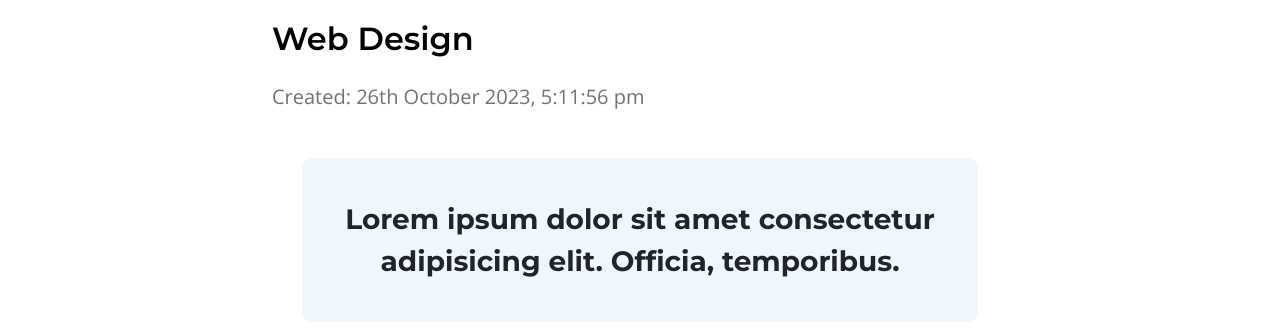
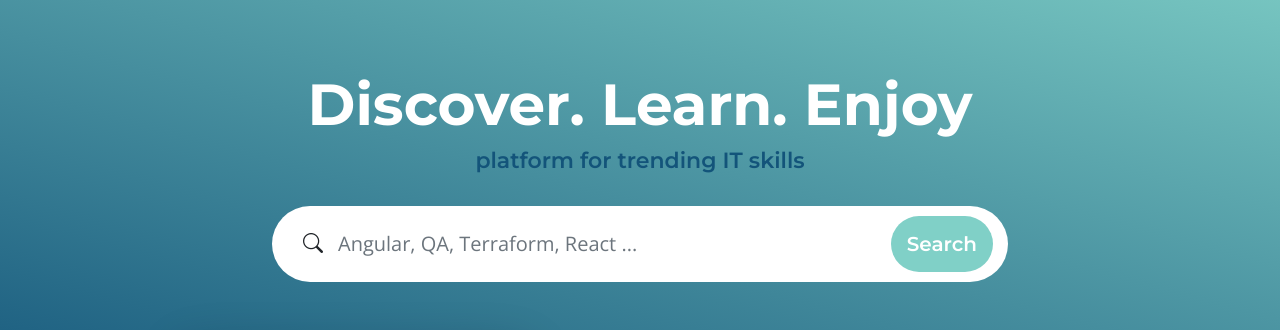
Before and after one commit to Djani-Antova/My_ANgular_Project, an Angular app in the folder interior-forum/: page / in a window 1280 px wide. Shown: the part 310-640 px from the top of the page. Built offline with nearby package versions, Linux system fonts and the light colour scheme; grey boxes are pictures that could not be loaded.

Commit message:
Update home component

```diff
--- a/interior-forum/src/app/app.component.html
+++ b/interior-forum/src/app/app.component.html
@@ -1,8 +1,8 @@
 
     <app-header />
-    <app-theme-details />
+    <!-- <app-theme-details /> -->
     <!-- <app-themes-all /> -->
-    <!-- <app-home /> -->
+    <app-home />
     <!-- <app-not-found /> -->
     <!-- <app-themes-limit /> -->
 
--- a/interior-forum/src/app/features/home/home.component.html
+++ b/interior-forum/src/app/features/home/home.component.html
@@ -3,13 +3,13 @@
         <div class="row">
             <div class="col-lg-8 col-12 mx-auto">
                 <h1 class="text-white text-center">Discover. Learn. Enjoy</h1>
-                <h6 class="text-center">platform for creatives around the world</h6>
+                <h6 class="text-center">platform for trending IT skills</h6>
                 <form method="get" class="custom-form mt-4 pt-2 mb-lg-0 mb-5" role="search">
                     <div class="input-group input-group-lg">
                         <span class="input-group-text" id="basic-addon1">
                             <i class="bi-search"></i>
                         </span>
-                        <input name="keyword" type="search" class="form-control" id="keyword" placeholder="Design, Code, Marketing, Finance ..." aria-label="Search">
+                        <input name="keyword" type="search" class="form-control" id="keyword" placeholder="Angular, QA, Terraform, React ..." aria-label="Search">
                         <button type="submit" class="btn btn-primary">Search</button>
                     </div>
                 </form>
```
